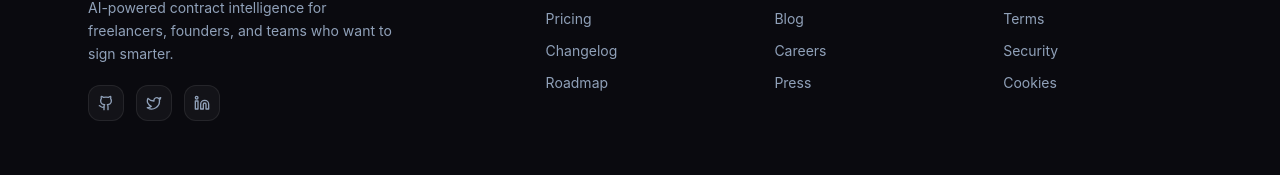
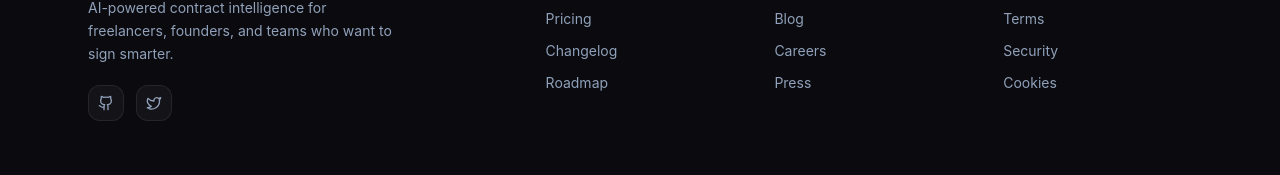
Before and after one commit to farhannaeem00/contractsense, a React (Vite) app in the folder client/: page / in a window 1280 px wide. Shown: the part 4395-4570 px from the top of the page. Built offline with nearby package versions, Linux system fonts and the light colour scheme; no server answers.

Commit message:
Fix: remove deprecated Linkedin icon import

```diff
--- a/client/src/pages/Landing.jsx
+++ b/client/src/pages/Landing.jsx
@@ -4,7 +4,7 @@ import {
   ShieldCheck, FileText, Zap, ArrowRight,
   CheckCircle, Star, Lock, Clock,
   TrendingUp, AlertTriangle, ChevronRight,
-  Github, Twitter, Linkedin, ExternalLink,
+  Github, Twitter, ExternalLink,
   Menu, X, Sparkles
 } from 'lucide-react';
 
@@ -927,7 +927,6 @@ const Footer = () => (
             {[
               { icon: <Github size={16} />, href: 'https://github.com/farhannaeem00' },
               { icon: <Twitter size={16} />, href: '#' },
-              { icon: <Linkedin size={16} />, href: '#' },
             ].map((social, i) => (
               <a key={i} href={social.href} target="_blank" rel="noreferrer"
                 className="w-9 h-9 rounded-xl bg-white/4 border border-white/8
```
